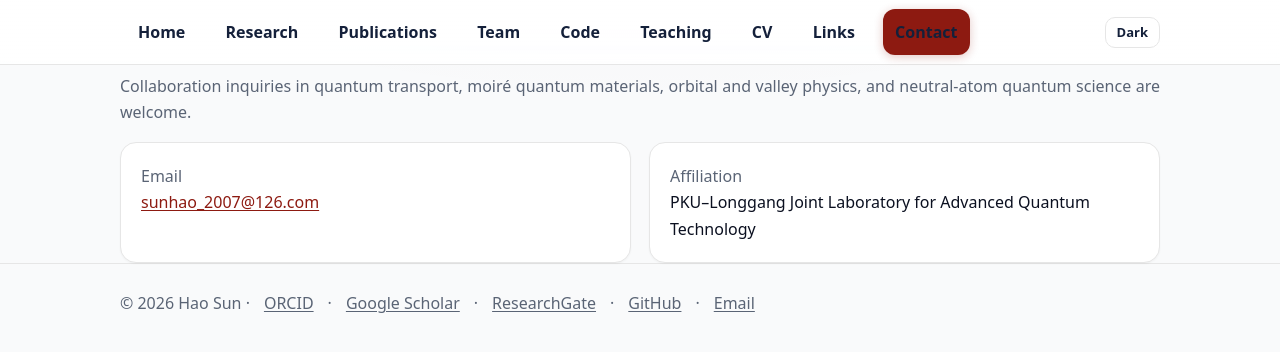
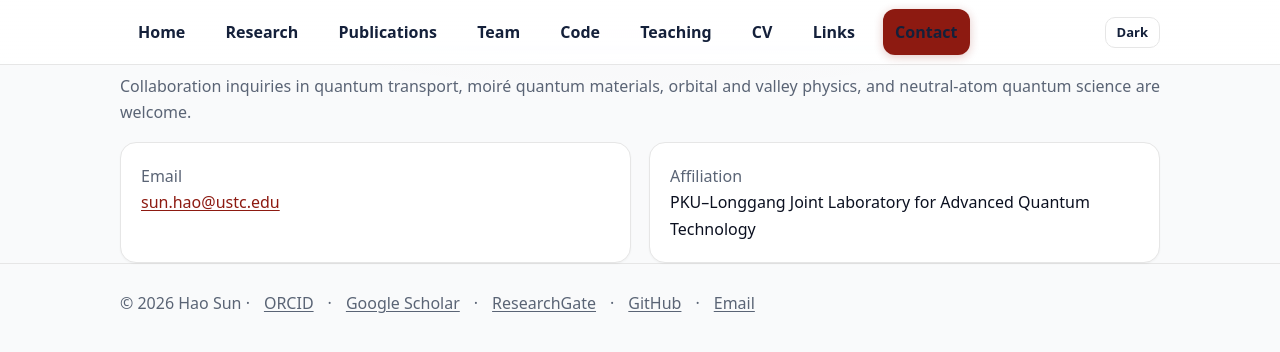
Before and after one commit to sunohao/sunohao.github.io, a Jekyll site: the page built from contact/index.md, in a window 1280 px wide. Shown: the top 352 px of the page. Built offline with Jekyll 4.4.1, drawn with Linux system fonts in a browser that asks for light colours.

Commit message:
Update contact email

```diff
--- a/_config.yml
+++ b/_config.yml
@@ -4,7 +4,7 @@ url: https://sunohao.github.io
 baseurl: ""
 author:
   name: Hao Sun
-  email: sunhao_2007@126.com
+  email: sun.hao@ustc.edu
   orcid: 0000-0001-6400-7365
 
 markdown: kramdown
```
